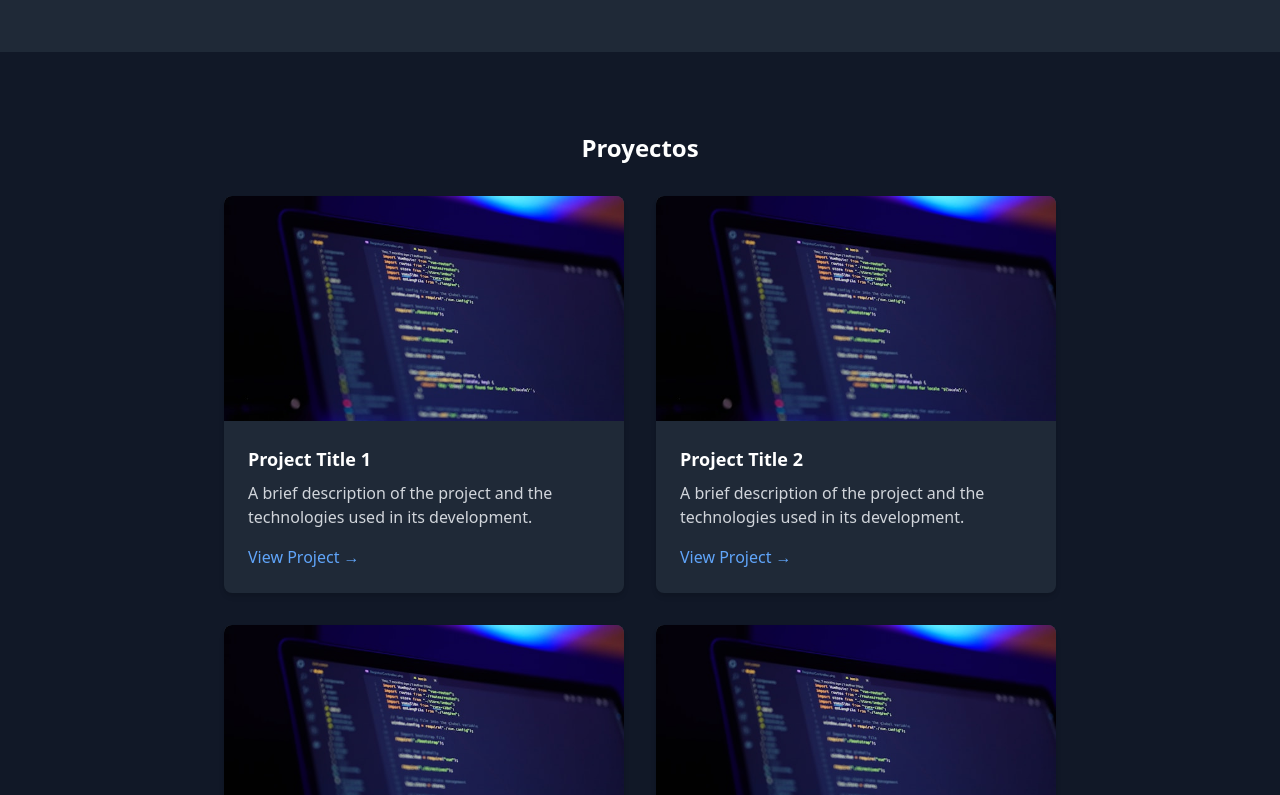
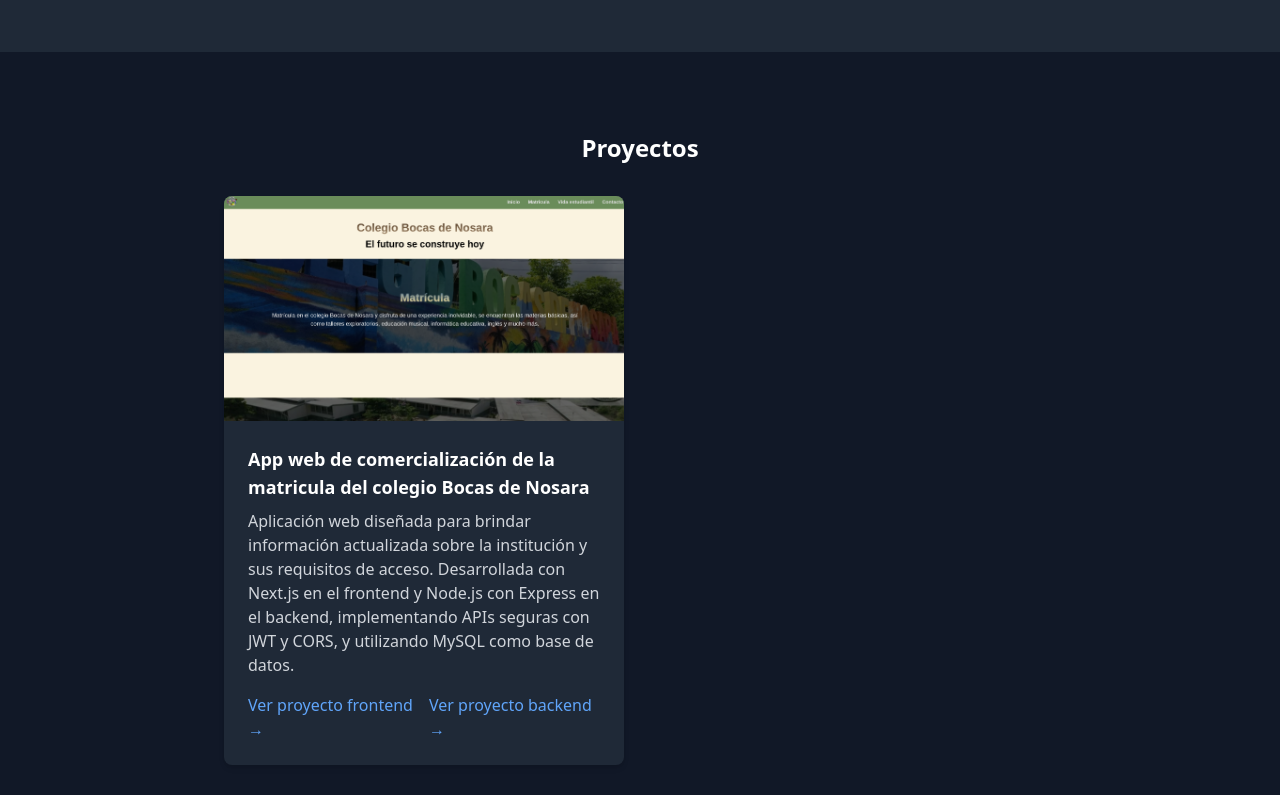
Before and after one commit to Cabal11/Portfolio, a Next.js app: page / in a window 1280 px wide. Shown: the part 1040-1835 px from the top of the page. Built offline with nearby package versions, Linux system fonts and the light colour scheme.

Commit message:
project added

```diff
--- a/app/components/ProjectsSection.tsx
+++ b/app/components/ProjectsSection.tsx
@@ -1,12 +1,59 @@
-import Image from 'next/image';
+import Image from "next/image";
 
 export default function ProjectsSection() {
-	return (
-		<section className="py-12 sm:py-20">
-			<div className="max-w-4xl mx-auto px-4 sm:px-6 lg:px-8">
-				<h2 className="text-xl sm:text-2xl font-bold text-white mb-6 sm:mb-8 text-center">Proyectos</h2>
-				<div className="grid grid-cols-1 sm:grid-cols-2 gap-6 sm:gap-8">
-					{[1, 2, 3, 4].map((project) => (
+  return (
+    <section className="py-12 sm:py-20">
+      <div className="max-w-4xl mx-auto px-4 sm:px-6 lg:px-8">
+        <h2 className="text-xl sm:text-2xl font-bold text-white mb-6 sm:mb-8 text-center">
+          Proyectos
+        </h2>
+        <div className="grid grid-cols-1 sm:grid-cols-2 gap-6 sm:gap-8">
+			{/* Proyecto 1 */}
+          <div className="bg-gray-800 rounded-lg shadow-md overflow-hidden hover:shadow-lg transition-shadow">
+            <div className="aspect-video bg-gray-700 relative">
+              <Image
+                src={`/images/proyecto-uni.png`}
+                alt={`Proyecto Uni`}
+                fill
+                className="object-cover"
+              />
+            </div>
+            <div className="p-4 sm:p-6">
+              <h3 className="text-base sm:text-lg font-semibold text-white mb-2">
+                App web de comercialización de la matricula del colegio Bocas de
+                Nosara
+              </h3>
+              <p className="text-sm sm:text-base text-gray-300 mb-4">
+                Aplicación web diseñada para brindar información actualizada
+                sobre la institución y sus requisitos de acceso. Desarrollada
+                con Next.js en el frontend y Node.js con Express en el backend,
+                implementando APIs seguras con JWT y CORS, y utilizando MySQL
+                como base de datos.
+              </p>
+              <div className="flex gap-2">
+                <a
+                  href="https://github.com/Cabal11/colegio-app.git" target="_blank" rel="noopener noreferrer"
+                  className="text-blue-400 hover:text-blue-300 font-medium text-sm sm:text-base"
+                >
+                  Ver proyecto frontend →
+                </a>
+				  <a
+                  href="https://github.com/Cabal11/backend-nodejs.git" target="_blank" rel="noopener noreferrer"
+                  className="text-blue-400 hover:text-blue-300 font-medium text-sm sm:text-base"
+                >
+                  Ver proyecto backend →
+                </a>
+              </div>
+            </div>
+          </div>
+        </div>
+      </div>
+    </section>
+  );
+}
+
+{
+  /* {[1, 2, 3, 4].map((project) => (
 						<div key={project} className="bg-gray-800 rounded-lg shadow-md overflow-hidden hover:shadow-lg transition-shadow">
 							<div className="aspect-video bg-gray-700 relative">
 								<Image src={`/images/code.jpg`} alt={`Project ${project}`} fill className="object-cover" />
@@ -21,9 +68,5 @@ export default function ProjectsSection() {
 								</div>
 							</div>
 						</div>
-					))}
-				</div>
-			</div>
-		</section>
-	);
+					))} */
 }
```
Also changed, not shown: public/images/proyecto-uni.png (added).
